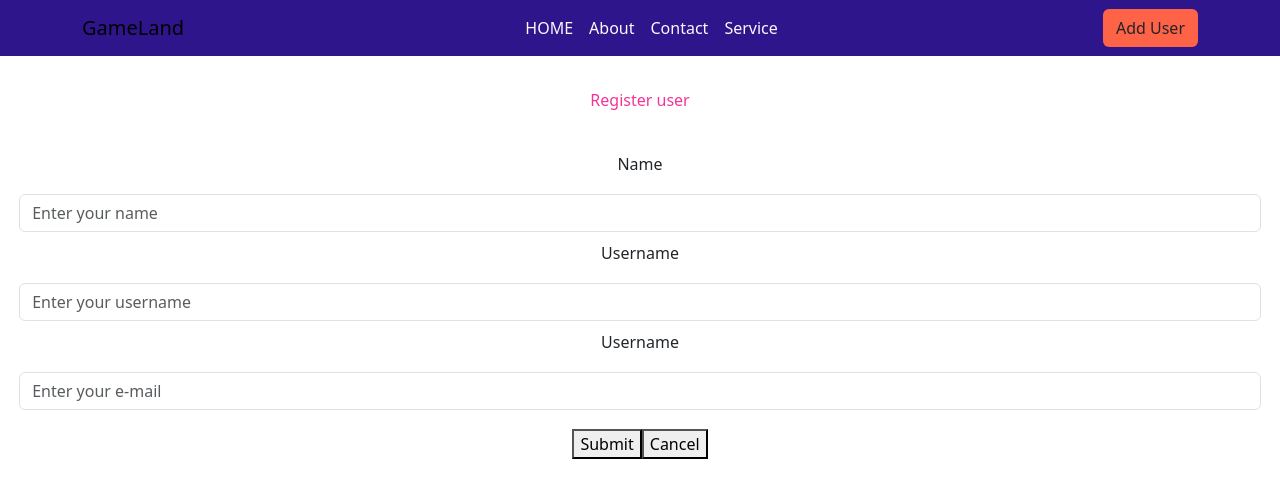
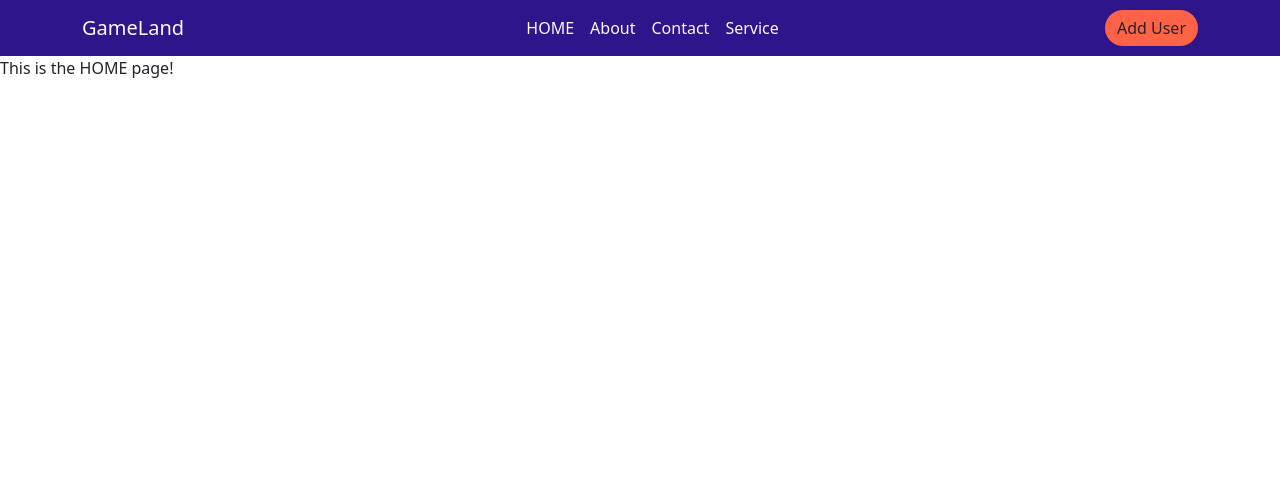
Before and after one commit to julyanny57/FrontEndProject, a React (Create React App) app in the folder my-app/: page / in a window 1280 px wide. Shown: the top 498 px of the page. Built offline with nearby package versions, Linux system fonts and the light colour scheme; what react-unity-webgl would draw is missing.

Commit message:
Added routing and Home page.

```diff
--- a/my-app/package.json
+++ b/my-app/package.json
@@ -25,7 +25,7 @@
     "react-native-render-html": "^6.3.4",
     "react-native-web": "^0.19.11",
     "react-native-webview": "^13.8.7",
-    "react-router-dom": "^6.23.0",
+    "react-router-dom": "^6.24.0",
     "react-scripts": "5.0.1",
     "react-unity-renderer": "^2021.0.0",
     "react-unity-webgl": "^8.8.0",
--- a/my-app/src/App.js
+++ b/my-app/src/App.js
@@ -3,12 +3,11 @@ import {Box, Button} from '@mui/material';
 import MyFirstComponent from "./components/MyFirstComponent";
 import TitleComponent from "./components/TitleComponent";
 import TriangleComponent from "./components/TriangleComponent";
-import {BrowserRouter, Route, Routes} from "react-router-dom";
-import Home from "./home";
-import Login from './login'
+import Home from "./pages/Home";
+import Navbar from './layout/Navbar'
 import './App.css'
 import AddUser from "./users/AddUser";
-import TopNav from "./components/TopNav";
+import { BrowserRouter as Router, Routes, Route} from "react-router-dom";
 
 function App () {
 
@@ -16,20 +15,15 @@ function App () {
     const [email, setEmail] = useState('')
 
     return (
-        <Box>
-            {/*<BrowserRouter>*/}
-            {/*    <Routes>*/}
-            {/*        <Route path="/" element={<Home email={email} loggedIn={loggedIn} setLoggedIn={setLoggedIn} />} />*/}
-            {/*        <Route path="/login" element={<Login setLoggedIn={setLoggedIn} setEmail={setEmail} />} />*/}
-            {/*    </Routes>*/}
-            {/*</BrowserRouter>*/}
-            <TopNav/>
-            <AddUser/>
-            {/*<TitleComponent/>*/}
-            {/*    <MyFirstComponent/>*/}
-            {/*    <TriangleComponent/>*/}
-        </Box>
-    );
+
+            <Router>
+            <Navbar/>
+                <Routes>
+                    <Route exact path="/" element={<Home />} />
+                    <Route exact path="/adduser" element={<AddUser />} />
+                </Routes>
+            </Router>
+                )
 }
 
 export default App;
--- a/my-app/src/layout/Navbar.js
+++ b/my-app/src/layout/Navbar.js
@@ -0,0 +1,56 @@
+import React from 'react';
+import Container from 'react-bootstrap/Container';
+import Nav from 'react-bootstrap/Nav';
+import Navbar from 'react-bootstrap/Navbar';
+import {NavLink} from "react-bootstrap";
+import {Box} from "@mui/material";
+import 'bootstrap/dist/css/bootstrap.css';
+import { Link } from "react-router-dom";
+
+const TopNav = () => {
+
+    const menuData = [
+        {
+            path: '/',
+            name: 'HOME'
+        },
+        {
+            path: '/about',
+            name: 'About'
+        },
+        {
+            path: '/contact',
+            name: 'Contact'
+        },
+        {
+            path: '/service',
+            name: 'Service'
+        }
+    ]
+
+
+    return (
+        <Navbar expand="lg" className="navbar">
+            <Container>
+                <Navbar.Brand href="#home" className="brand">GameLand</Navbar.Brand>
+                <Navbar.Toggle aria-controls="basic-navbar-nav" />
+                <Navbar.Collapse id="basic-navbar-nav">
+                    <Nav className="ms-auto">
+                        {
+                            menuData.map((item) => (
+                                <NavLink to={item.path} key={item.name}>
+                                    <Box className="list_item">{item.name}</Box>
+                                </NavLink>
+                            ))
+                        }
+                    </Nav>
+                    <Nav className="ms-auto">
+                        <Link className="btn btn-signup" to="/adduser">Add User</Link>
+                    </Nav>
+                </Navbar.Collapse>
+            </Container>
+        </Navbar>
+    )
+}
+
+export default TopNav
--- a/my-app/src/pages/Home.js
+++ b/my-app/src/pages/Home.js
@@ -0,0 +1,8 @@
+import React from 'react'
+import {Box} from "@mui/material";
+
+export default function Home(){
+    return (
+        <Box>This is the HOME page!</Box>
+    )
+}
--- a/my-app/src/users/AddUser.js
+++ b/my-app/src/users/AddUser.js
@@ -1,11 +1,11 @@
 import React, {useState} from "react";
 import {Box} from "@mui/material";
 import axios from "axios";
-import {useNavigate} from "react-router-dom";
+import { useNavigate } from "react-router-dom";
 
 export default function AddUser() {
 
-    // let navigate = useNavigate();
+    let navigate = useNavigate();
 
     const[user, setUser] = useState({
         name:"",
@@ -21,10 +21,10 @@ export default function AddUser() {
 
     }
 
-    const onSubmit= async (e)=>{
+    const onSubmit = async (e)=>{
       e.preventDefault();
-      await axios.post("http:localhost:8080/user", user)
-      // navigate("/");
+        await axios.post("http://localhost:8080/user", user);
+        navigate("/");
     }
 
     return (
@@ -117,7 +117,6 @@ export default function AddUser() {
                     onChange={(e)=>onInputChange(e)}
                 />
             </Box>
-            </form>
             <Box style={{
                     display: 'flex',
                     alignItems: 'center',
@@ -132,6 +131,7 @@ export default function AddUser() {
             Cancel
             </button>
                 </Box>
+            </form>
         </Box>
     );
 }
```
Also changed, not shown: 1 other file (tests, documents, lock files or other folders).
